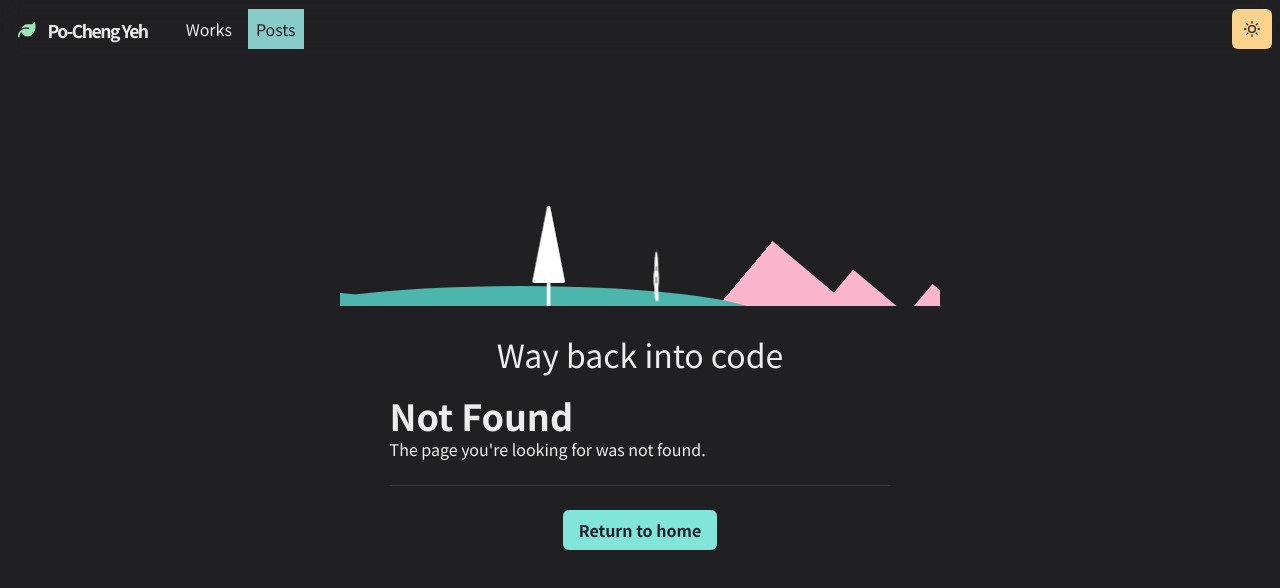
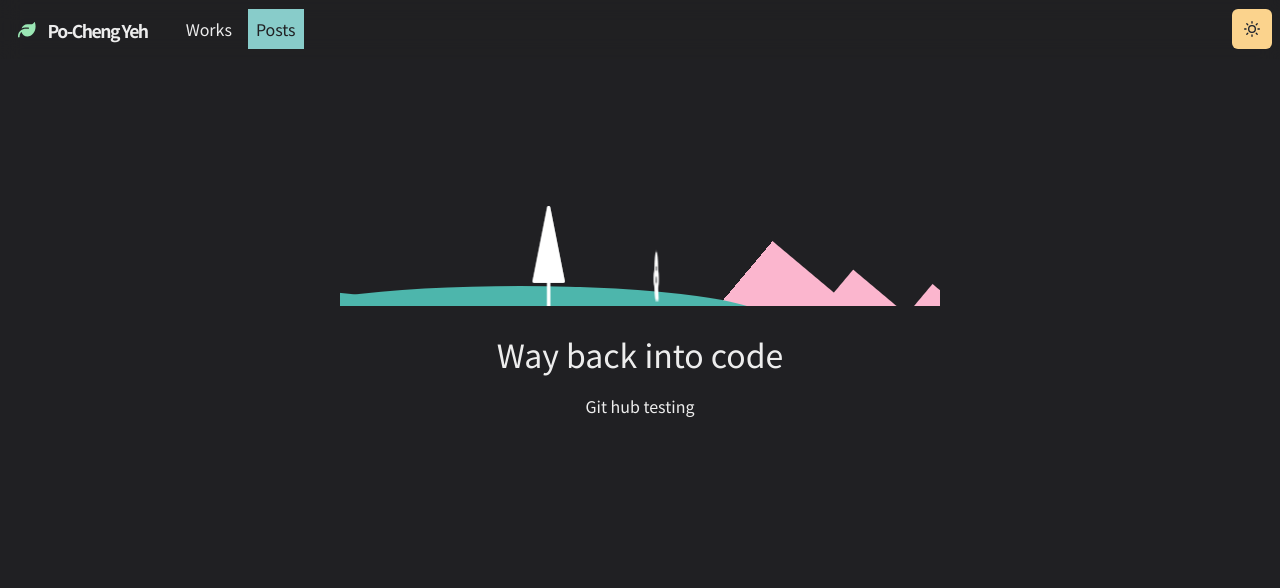
Before and after one commit to blp100/Po-Cheng-Yeh-Site, a Next.js app: page /posts in a window 1280 px wide. Before the commit this address had no page. Shown: the top 588 px of the page. Built offline with nearby package versions, Linux system fonts and the light colour scheme.

Commit message:
feat: add testing posts page

```diff
--- /dev/null
+++ b/pages/posts.js
@@ -0,0 +1,7 @@
+import { Text } from "@chakra-ui/react";
+
+const Posts = () => {
+  return <Text textAlign="center">Git hub testing</Text>;
+};
+
+export default Posts;
```
